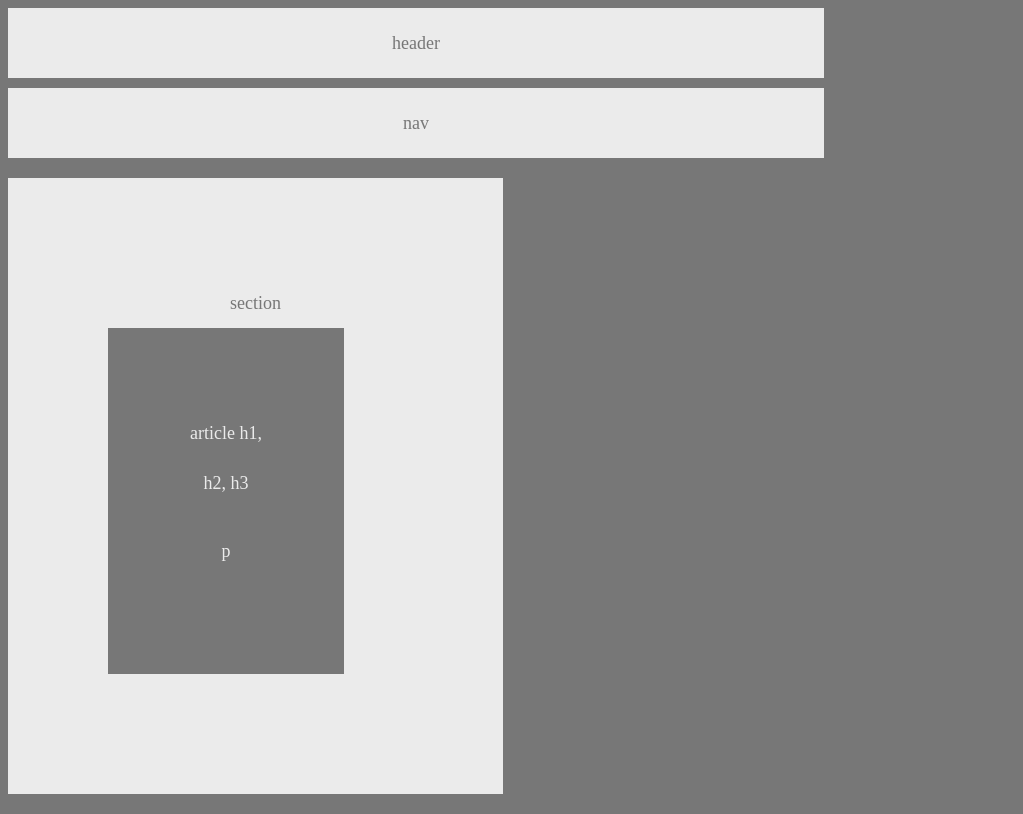
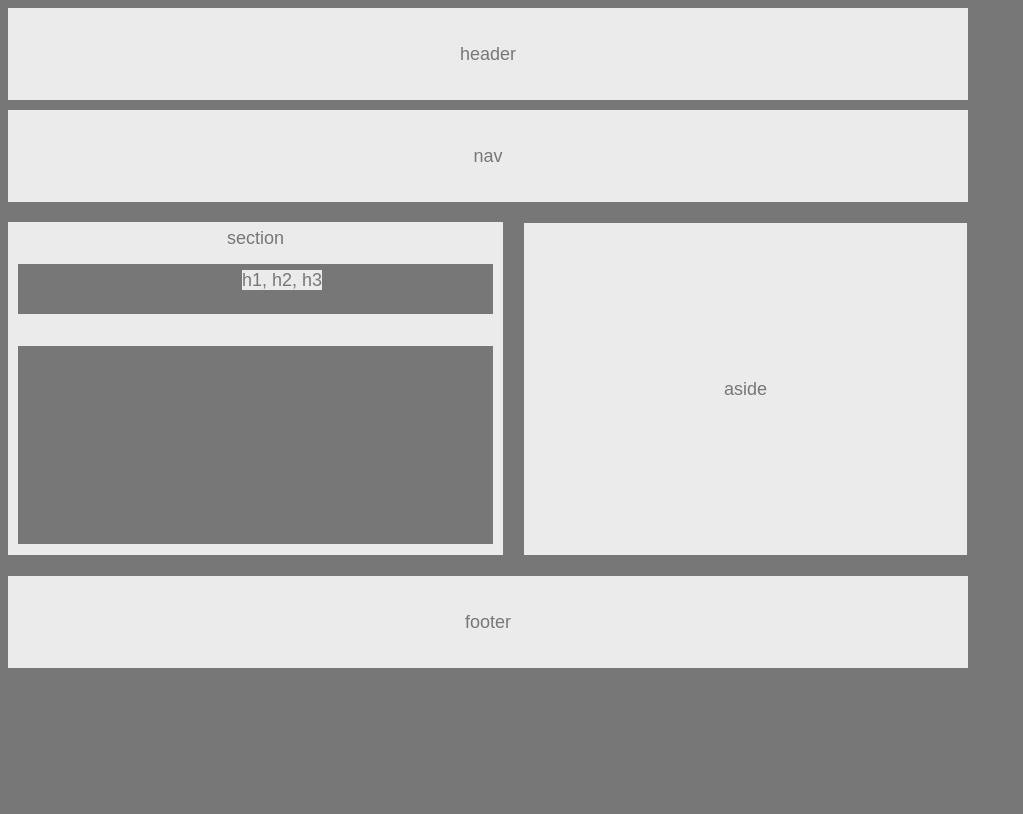
Before and after one commit to apeery/HW-Wireframe, a plain HTML site: page index.html in a window 1280 px wide. Shown: the whole page, without its empty margins (0-1023 px from the left). Drawn offline with Linux system fonts and the light colour scheme.

Commit message:
updated index and style

```diff
--- a/index.html
+++ b/index.html
@@ -4,7 +4,7 @@
 <head>
   <meta charset="UTF-8">
   <title>HW-Wireframe</title>
-  <link rel="stylesheet" href="style.css">
+  <link rel="stylesheet" type="text/css" href="style.css">
 
 </head>
 
@@ -31,6 +31,13 @@
     </article>
   </section>
 
+  <aside>
+      aside
+  </aside>
+
+  <footer>
+    footer
+  </footer>
 
 </body>
 
--- a/style.css
+++ b/style.css
@@ -1,26 +1,25 @@
 * {
   box-sizing: border-box;
   text-align: center;
+  width: 960px;
 }
 
 body {
  	font-size: 18px;
-	width: 960px;
- 	line-height: 50px;
+ 	line-height: 32px;
  	background-color: #777;
+	font-family: 'Arial', 'Helvetica Neue', Helvetica, sans-serif;
  }
 
 header {
-	padding: 10px;
-	width: 85%;
+	padding: 30px;
 	margin-bottom: 10px;
 	color: #777;
 	background: #ebebeb;
 }
 
 nav {
-	padding: 10px;
-	width: 85%;
+	padding: 30px;
 	margin-bottom: 20px;
 	color: #777;
 	background: #ebebeb;
@@ -28,9 +27,9 @@ nav {
 
 
 section {
-	padding: 100px;
+	float: left;
+	height: 333px;
 	width: 495px;
-	overflow: auto;
 	clear: both;
 	margin-bottom: 20px;
 	color: #777;
@@ -38,24 +37,42 @@ section {
 }
 
 #full {
-	padding: 80px;
-	width: 80%;
+	float: left;
+	height: 300px;
+	width: 495px;
 	overflow: auto;
-	clear: both;
-	margin-bottom: 20px;
+	clear; both
 	color: #ebebeb;
 	background: #777;
+	border: 10px solid #ebebeb
 }
 
 #top {
 
-
+  	color: #777;
+  	background: #ebebeb;
 }
 
+#bottom {
+
+	color: #777;
+	background: #ebebeb;
+}
+
+
 aside {
-
+	float: right;
+	padding: 150px;
+	width: 445px;
+	margin-bottom: 20px;
+	color: #777;
+	background: #ebebeb;
+	border: 1px solid #777;
 }
 
 footer {
-
+	padding: 30px;
+	clear: both;
+	color: #777;
+	background: #ebebeb;
 }
```
